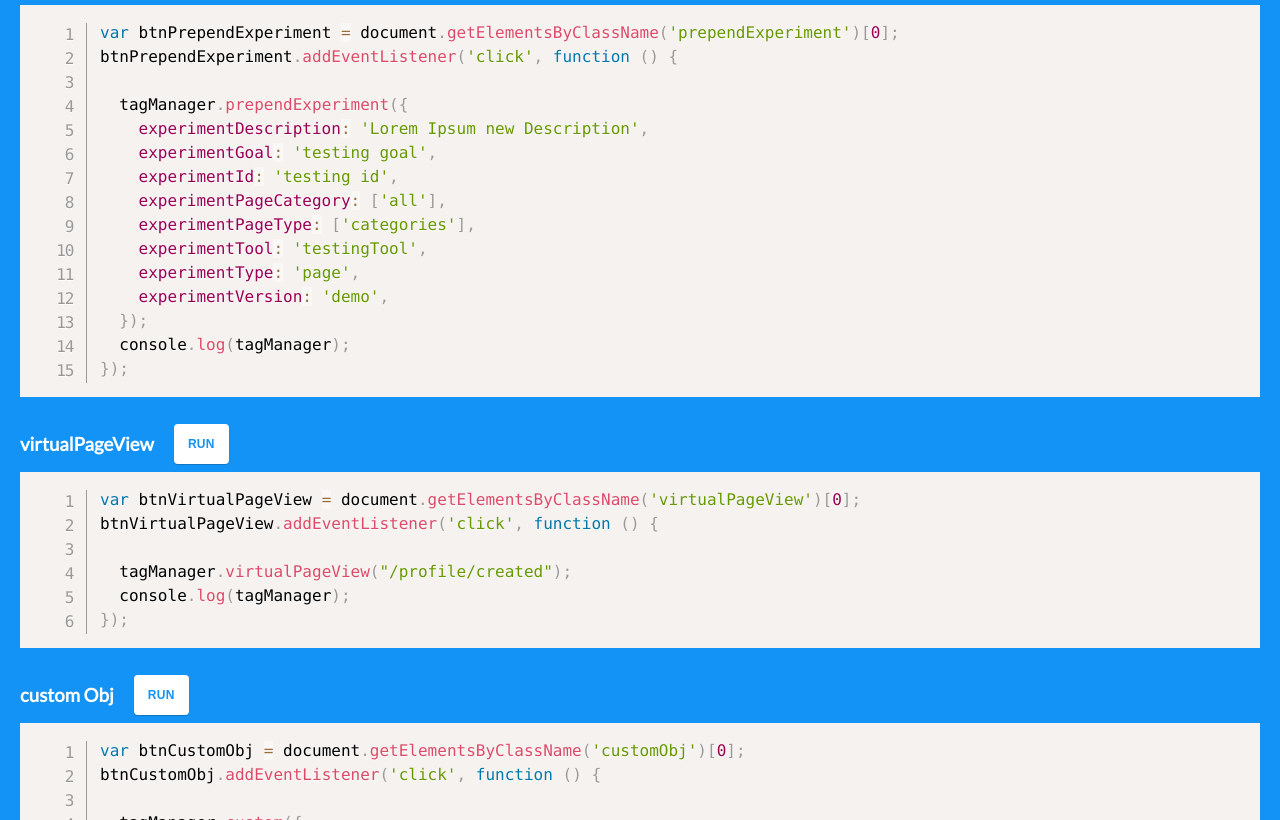
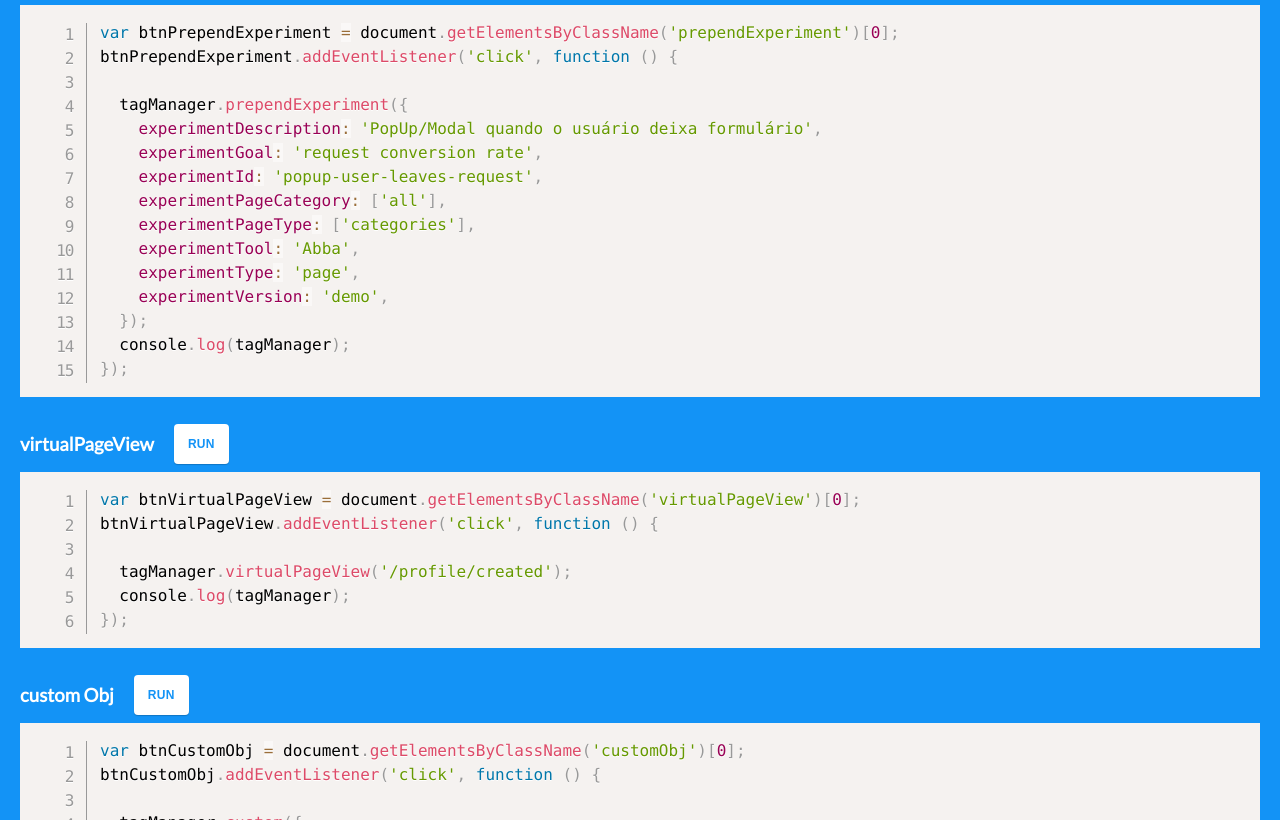
Before and after one commit to getninjas/tagmanager-wrap, a website: page index.html in a window 1280 px wide. Shown: the part 1980-2800 px from the top of the page. Drawn offline with nearby package versions, Linux system fonts and the light colour scheme.

Commit message:
updated demo files

```diff
--- a/demo.js
+++ b/demo.js
@@ -1,4 +1,4 @@
-const tagManagerDataLayer = [];
+const tagManagerDataLayer = window.tagManagerDataLayer || [];
 tagManager = new window.tagmanagerWrap.default(tagManagerDataLayer, {
   gtmId: 'GTM-T2HGD',
   startPush: {
--- a/index.html
+++ b/index.html
@@ -25,8 +25,8 @@
   <pre>
   <code class="language-javascript line-numbers">import TagManager from 'tagmanager-wrap';
 
-  window.tagManagerDatalayer = [];
-  const tagmanager = new TagManager(window.tagManagerDatalayer, {
+  window.tagManagerDataLayer = [];
+  const tagmanager = new TagManager(window.tagManagerDataLayer, {
     gtmId: 'AAABBB000',
     startPush: {
       page_type: 'page:price',
@@ -115,12 +115,12 @@
   btnPrependExperiment.addEventListener('click', function () {
 
     tagManager.prependExperiment({
-      experimentDescription: 'Lorem Ipsum new Description',
-      experimentGoal: 'testing goal',
-      experimentId: 'testing id',
+      experimentDescription: 'PopUp/Modal quando o usuário deixa formulário',
+      experimentGoal: 'request conversion rate',
+      experimentId: 'popup-user-leaves-request',
       experimentPageCategory: ['all'],
       experimentPageType: ['categories'],
-      experimentTool: 'testingTool',
+      experimentTool: 'Abba',
       experimentType: 'page',
       experimentVersion: 'demo',
     });
@@ -136,7 +136,7 @@
   <code class="language-javascript line-numbers">var btnVirtualPageView = document.getElementsByClassName('virtualPageView')[0];
   btnVirtualPageView.addEventListener('click', function () {
 
-    tagManager.virtualPageView("/profile/created");
+    tagManager.virtualPageView('/profile/created');
     console.log(tagManager);
   });</code></pre>
   <br>
```
